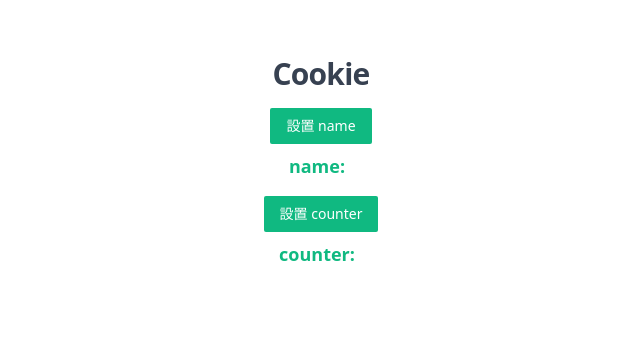
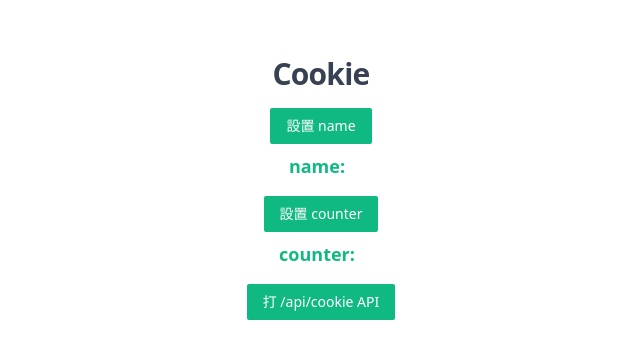
Before and after one commit to ryanchien8125/ithome-2022-ironman-nuxt3, a Nuxt app: page /cookie in a window 1280 px wide. Shown: the top 358 px of the page, without its empty margins (319-959 px from the left). Built offline with nearby package versions, Linux system fonts and the light colour scheme.

Commit message:
伺服器端使用 getCookie 與 setCookie

```diff
--- a/pages/cookie.vue
+++ b/pages/cookie.vue
@@ -30,6 +30,15 @@
           <span class="ml-2 flex text-lg text-slate-700">{{ counter }}</span>
         </div>
       </div>
+      <div class="mt-2 flex w-full max-w-md flex-col items-center">
+        <button
+          type="button"
+          class="mt-2 w-fit rounded-sm bg-emerald-500 py-2 px-4 text-sm text-white hover:bg-emerald-600 focus:outline-none focus:ring-2 focus:ring-emerald-400 focus:ring-offset-2"
+          @click="sendRequest"
+        >
+          打 /api/cookie API
+        </button>
+      </div>
     </div>
   </div>
 </template>
@@ -45,4 +54,8 @@ const setNameCookie = () => {
 const setCounterCookie = () => {
   counter.value = Math.round(Math.random() * 1000)
 }
+
+const sendRequest = () => {
+  useFetch('/api/cookie', { initialCache: false })
+}
 </script>
```
Also changed, not shown: 1 other file (tests, documents, lock files or other folders).
